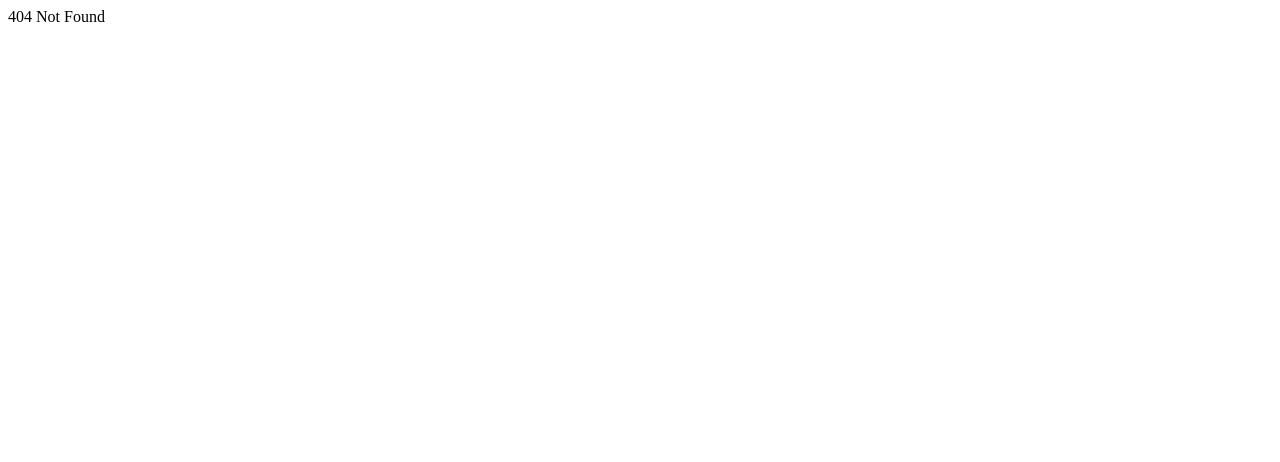
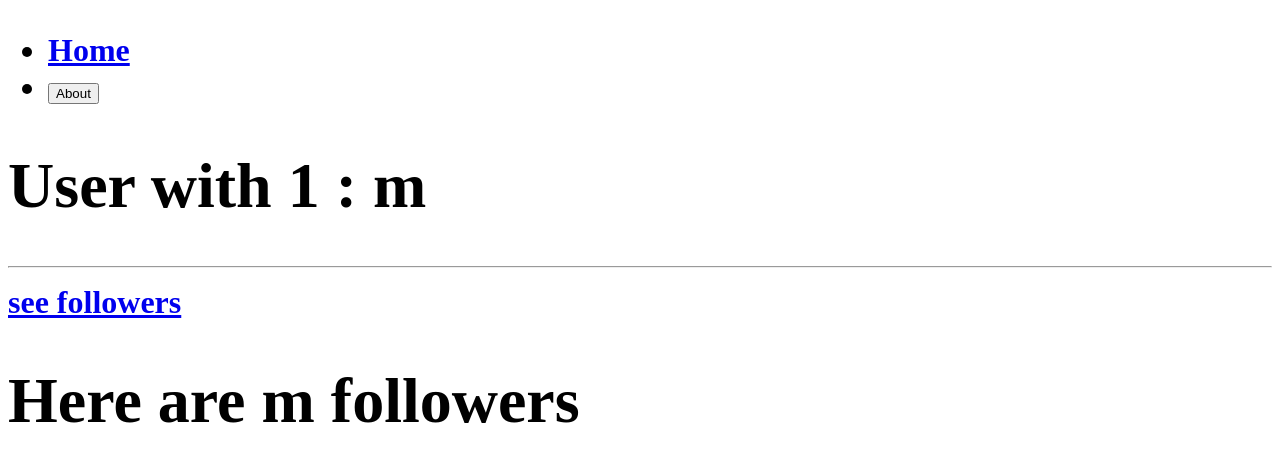
Before and after one commit to jiwoon-code/react-practice, a React (Create React App) app: page /users/1/followers in a window 1280 px wide. Before the commit this address had no page. Shown: the top 462 px of the page. Built offline with nearby package versions, Linux system fonts and the light colour scheme.

Commit message:
userOutletContext & Outlet

```diff
--- /dev/null
+++ b/src/db.ts
@@ -0,0 +1,10 @@
+export const users = [
+  {
+    id: 1,
+    name: "m",
+  },
+  {
+    id: 2,
+    name: "d",
+  },
+];
--- a/src/screens/Home.tsx
+++ b/src/screens/Home.tsx
@@ -1,5 +1,19 @@
+import { Link } from "react-router-dom";
+import { users } from "../db";
+
 function Home() {
-  return <h1>Home</h1>;
+  return (
+    <div>
+      <h1>Users</h1>
+      <ul>
+        {users.map((user) => (
+          <li key={user.id}>
+            <Link to={`/users/${user.id}`}>{user.name}</Link>
+          </li>
+        ))}
+      </ul>
+    </div>
+  );
 }
 
 export default Home;
--- /dev/null
+++ b/src/users/Followers.tsx
@@ -0,0 +1,12 @@
+import { useOutletContext } from "react-router-dom";
+
+interface IFollowersContext {
+  nameOfMyUser: string;
+}
+
+function Followers() {
+  const { nameOfMyUser } = useOutletContext<IFollowersContext>();
+  return <h1>Here are {nameOfMyUser} followers </h1>;
+}
+
+export default Followers;
--- /dev/null
+++ b/src/users/User.tsx
@@ -0,0 +1,22 @@
+import { Link, Outlet, useParams } from "react-router-dom";
+import { users } from "../db";
+
+function User() {
+  const { userId } = useParams();
+  return (
+    <div>
+      <h1>
+        User with {userId} : {users[Number(userId) - 1].name}
+      </h1>
+      <hr />
+      <Link to="followers">see followers</Link>
+      <Outlet
+        context={{
+          nameOfMyUser: users[Number(userId) - 1].name,
+        }}
+      />
+    </div>
+  );
+}
+
+export default User;
```
Also changed, not shown: src/Router.tsx (+12 -0 lines).
